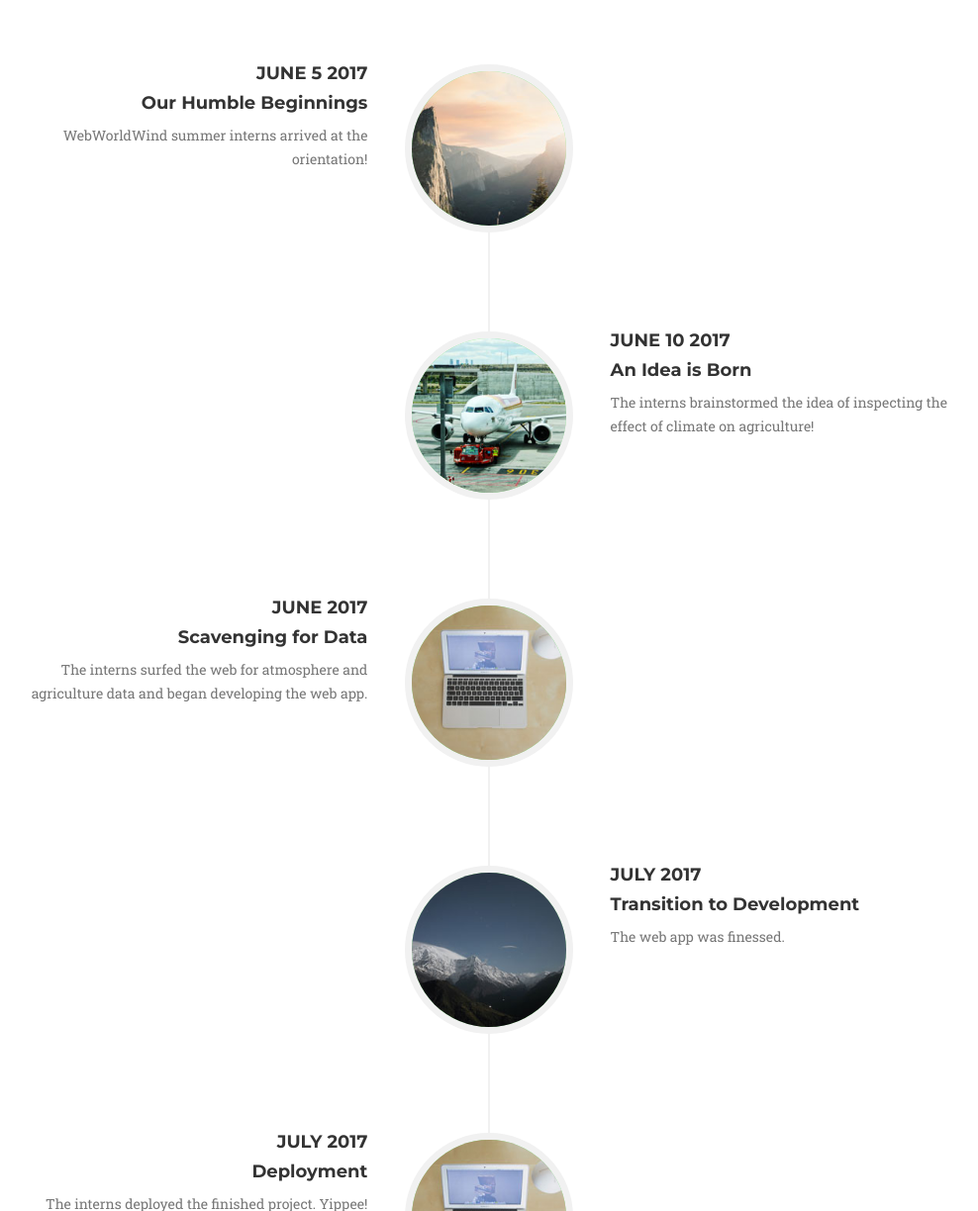
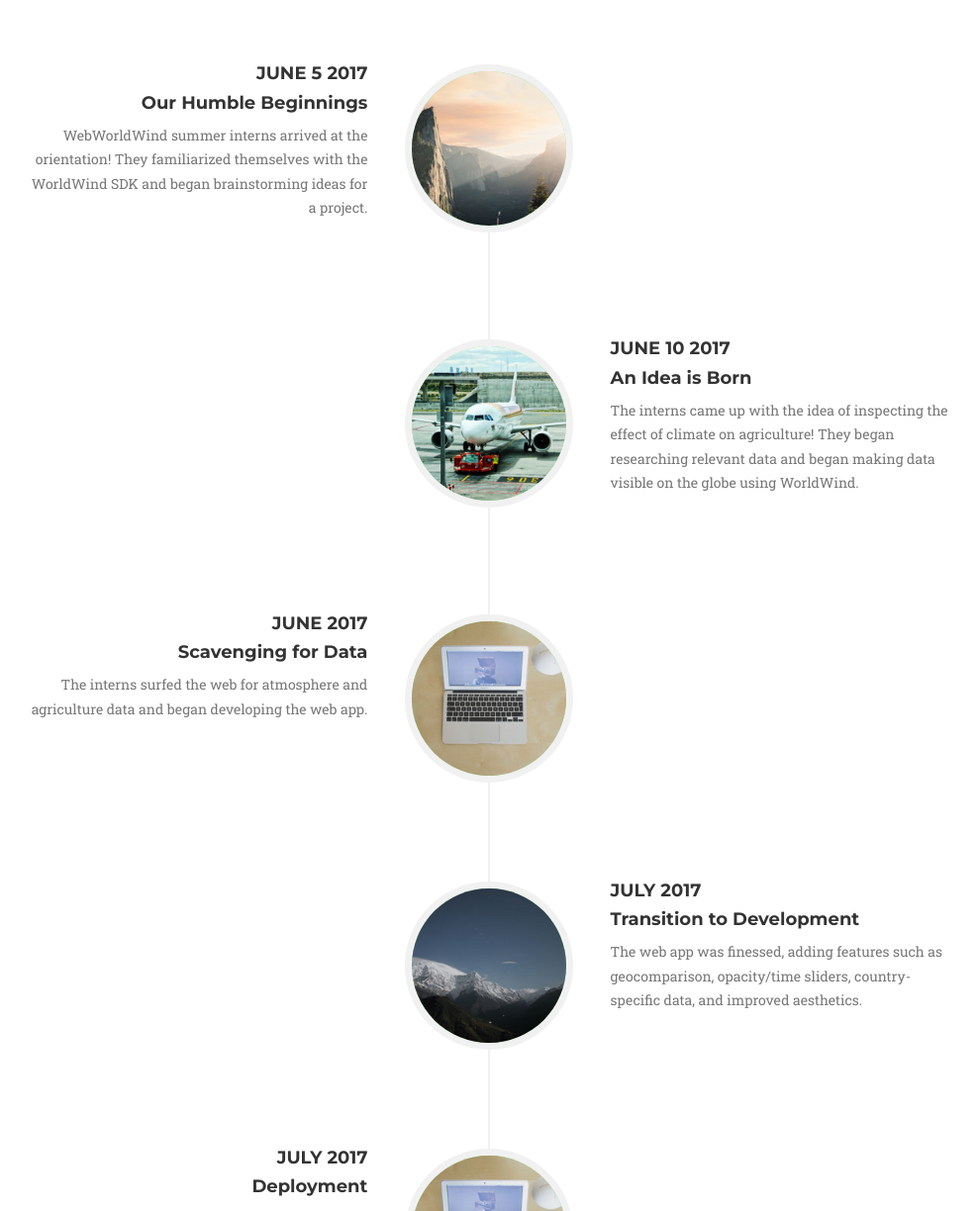
Before and after one commit to WorldWind-2017/agricWebsite, a website: page index.html in a window 1280 px wide. Shown: the part 2620-3844 px from the top of the page at 99% size, without its empty margins (146-1134 px from the left). Drawn offline with nearby package versions, Linux system fonts and the light colour scheme; a web font is replaced by a local one.

Commit message:
edited timeline

```diff
--- a/index.html
+++ b/index.html
@@ -85,7 +85,7 @@
             <div class="intro-text">
                 <div class="intro-lead-in">Welcome to...</div>
                 <div class="intro-heading">AgroClime</div>
-                <a href="#" id="startbutton" class="btn btn-xl">Start Application</a>
+                <a href="#" id="startbutton" class="btn btn-xl" target="_blank">Start Application</a>
                 <a href="#services" class="page-scroll btn btn-xl">Tell Me More</a>
             </div>
         </div>
@@ -181,7 +181,8 @@
                                     <h4 class="subheading">Our Humble Beginnings</h4>
                                 </div>
                                 <div class="timeline-body">
-                                    <p class="text-muted">WebWorldWind summer interns arrived at the orientation!</p>
+                                    <p class="text-muted">WebWorldWind summer interns arrived at the orientation! They familiarized themselves with the
+                                        WorldWind SDK and began brainstorming ideas for a project.</p>
                                 </div>
                             </div>
                         </li>
@@ -195,7 +196,8 @@
                                     <h4 class="subheading">An Idea is Born</h4>
                                 </div>
                                 <div class="timeline-body">
-                                    <p class="text-muted">The interns brainstormed the idea of inspecting the effect of climate on agriculture!</p>
+                                    <p class="text-muted">The interns came up with the idea of inspecting the effect of climate on agriculture!
+                                        They began researching relevant data and began making data visible on the globe using WorldWind.</p>
                                 </div>
                             </div>
                         </li>
@@ -223,7 +225,7 @@
                                     <h4 class="subheading">Transition to Development</h4>
                                 </div>
                                 <div class="timeline-body">
-                                    <p class="text-muted">The web app was finessed.</p>
+                                    <p class="text-muted">The web app was finessed, adding features such as geocomparison, opacity/time sliders, country-specific data, and improved aesthetics.</p>
                                 </div>
                             </div>
                         </li>
```
